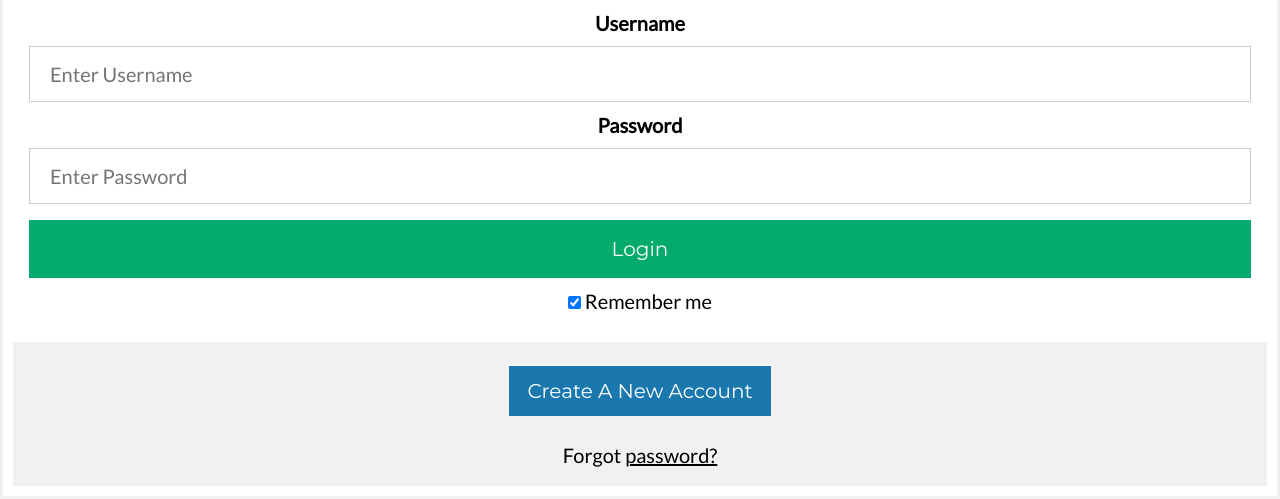
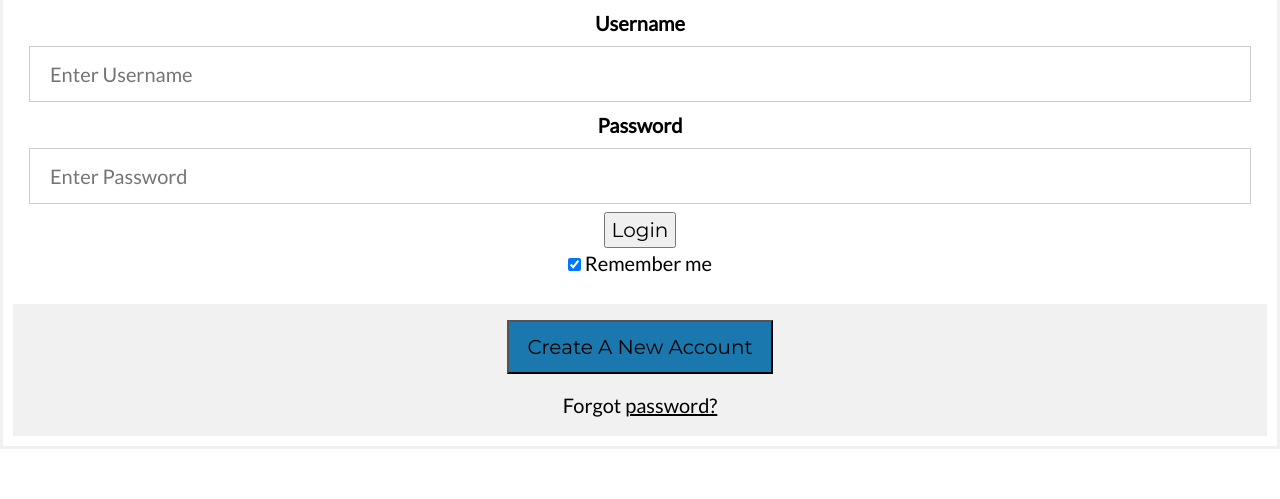
Before and after one commit to simple-dl/IT313-Website, a PHP site: page /Profile.html in a window 1280 px wide. Shown: the part 412-911 px from the top of the page. After the commit the page ends 861 px from the top, so only its background shows below. Run offline with PHP 8.4, Linux system fonts and the light colour scheme.

Commit message:
Update style.css

```diff
--- a/style.css
+++ b/style.css
@@ -146,16 +146,6 @@ form {
     box-sizing: border-box;
   }
 
-  /* Set a style for all buttons */
-  button {
-    background-color: #04AA6D;
-    color: white;
-    padding: 14px 20px;
-    margin: 8px 0;
-    border: none;
-    cursor: pointer;
-    width: 100%;
-  }
 
   /* Add a hover effect for buttons */
   button:hover {
```
